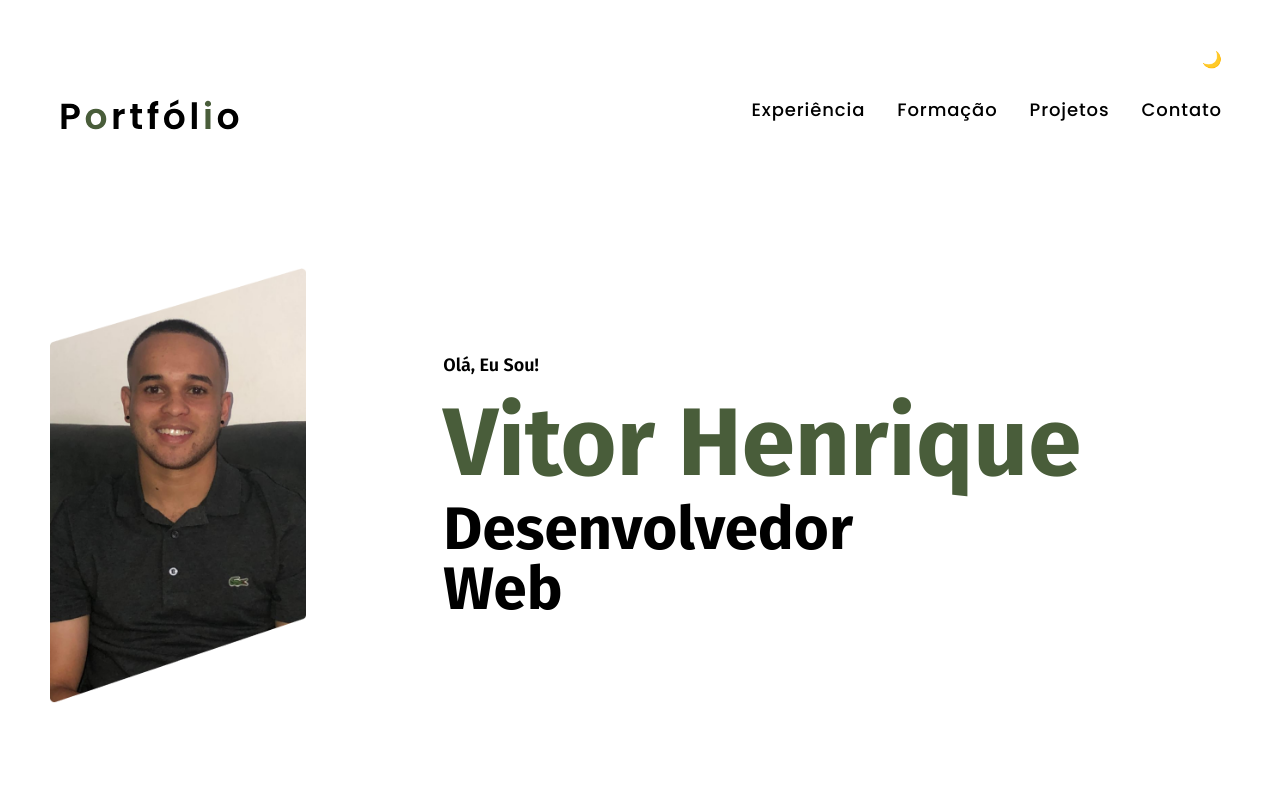
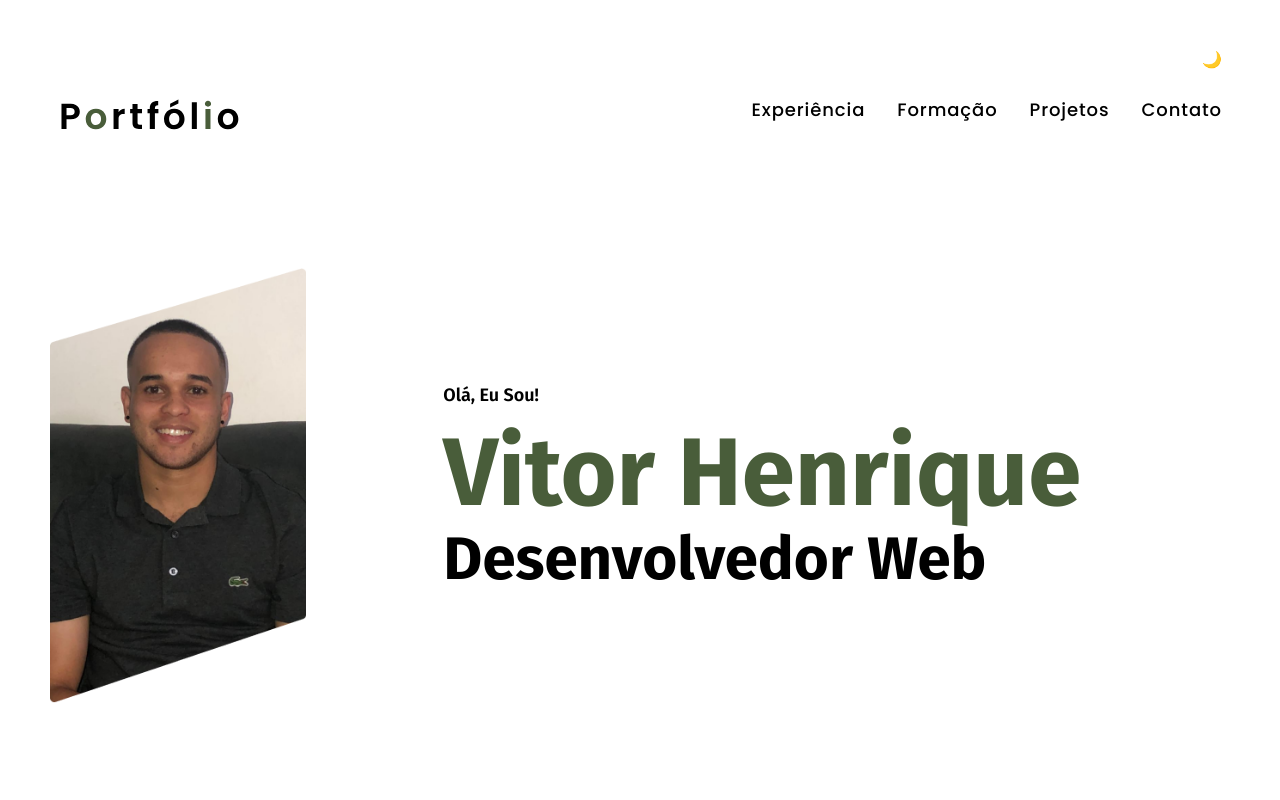
Before and after one commit to VitorHSilver/Portfolio, a React (Create React App) app: page / in a window 1280 px wide. Shown: the top 800 px of the page. Built offline with nearby package versions, Linux system fonts and the light colour scheme.

Commit message:
add TypingAnimation component and integrate it into Introduction

```diff
--- a/src/components/Introduction.js
+++ b/src/components/Introduction.js
@@ -1,6 +1,7 @@
 import React from 'react';
 import vitor from './../assets/vitor.png';
 import { motion } from 'framer-motion';
+import TypingAnimation from './TypingAnimation';
 function Introduction() {
      return (
           <>
@@ -20,7 +21,7 @@ function Introduction() {
                               Vitor Henrique
                          </h1>
                          <h1 className="font-bold text-6xl max-md:text-4xl max-smartphone:text-2xl">
-                              Desenvolvedor<br></br>Web
+                              <TypingAnimation text="Desenvolvedor Web" interval={150} />
                          </h1>
                     </div>
                </main>
--- /dev/null
+++ b/src/components/TypingAnimation.js
@@ -0,0 +1,19 @@
+import React from 'react';
+
+const TypingAnimation = ({ text, interval }) => {
+     const [mountedText, setMountedText] = React.useState('');
+
+     React.useEffect(() => {
+          let tmpText = '';
+          text.split('').forEach((letter, index) => {
+               setTimeout(() => {
+                    tmpText += letter;
+                    setMountedText(tmpText);
+               }, interval * index);
+          });
+     }, [text, interval]);
+
+     return <div className="blinking-underline">{mountedText}</div>;
+};
+
+export default TypingAnimation;
```
Also changed, not shown: src/index.css (line endings or trailing spaces).
